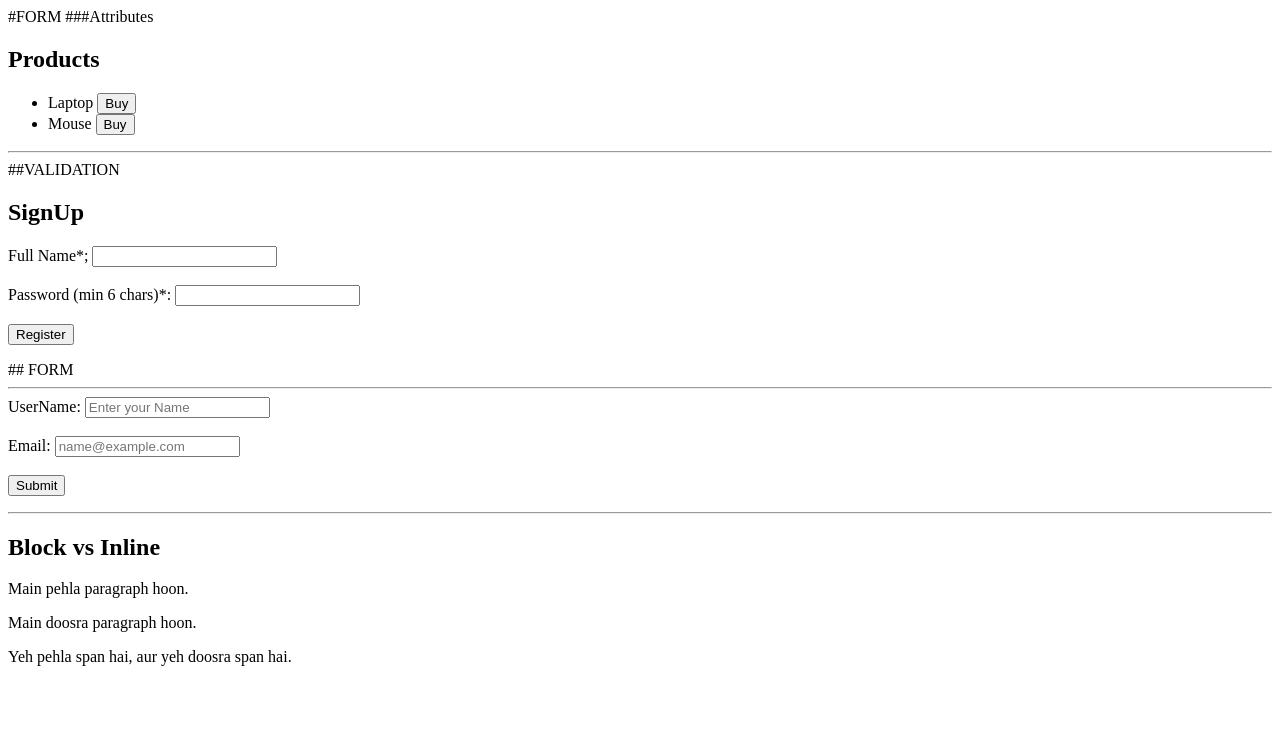
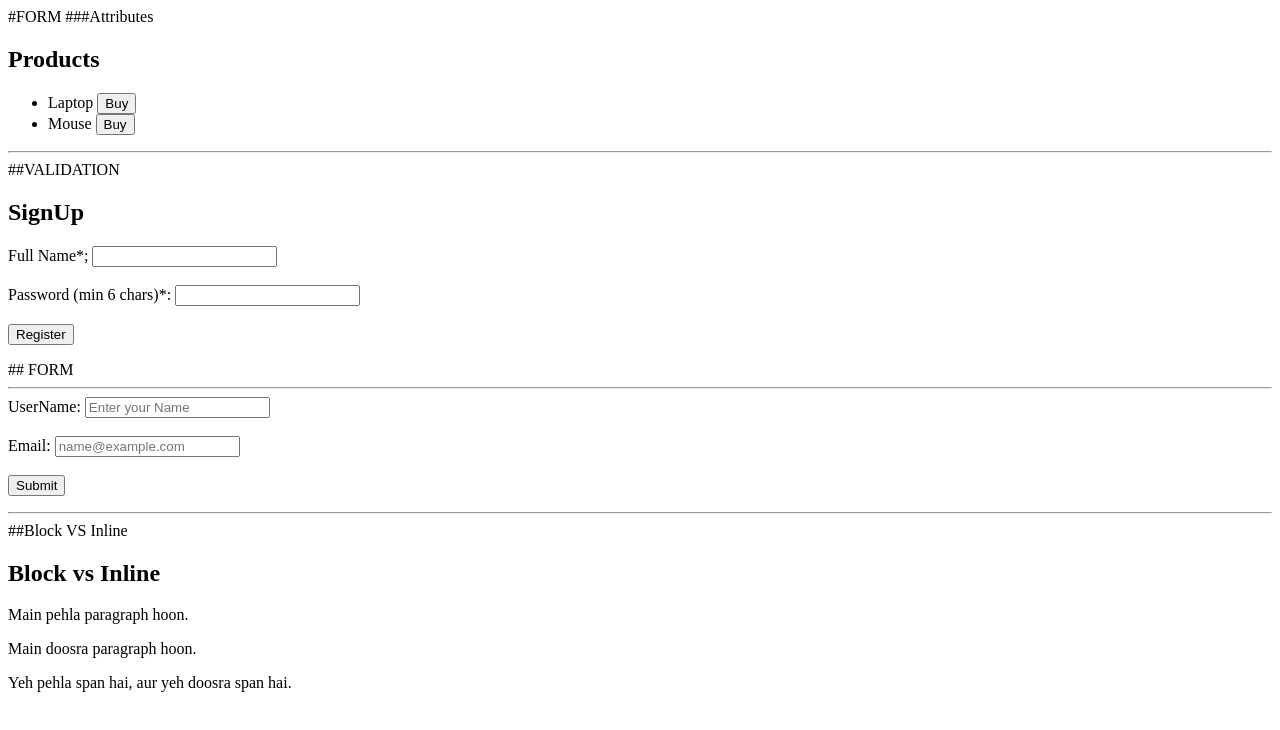
Before and after one commit to Sahirahmad-12/PracticeFrontEnd, a plain HTML site: page form.html in a window 1280 px wide. Drawn offline with Linux system fonts and the light colour scheme.

Commit message:
Update form.html

```diff
--- a/form.html
+++ b/form.html
@@ -51,7 +51,7 @@
     </form>
 
     <hr>
-
+##Block VS Inline
     <h2>Block vs Inline</h2>
     <p>Main pehla paragraph hoon.</p>
     <p>Main doosra paragraph hoon.</p>
```
